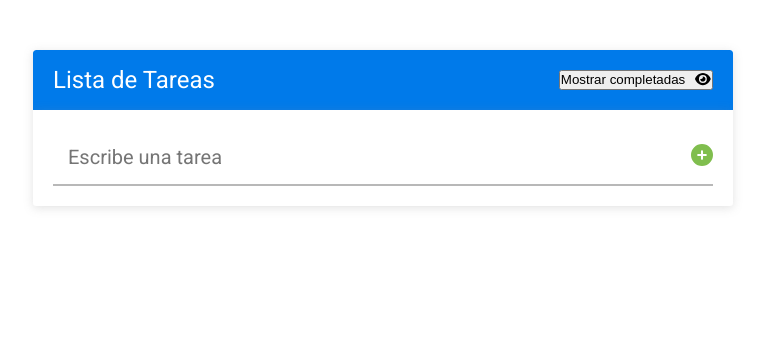
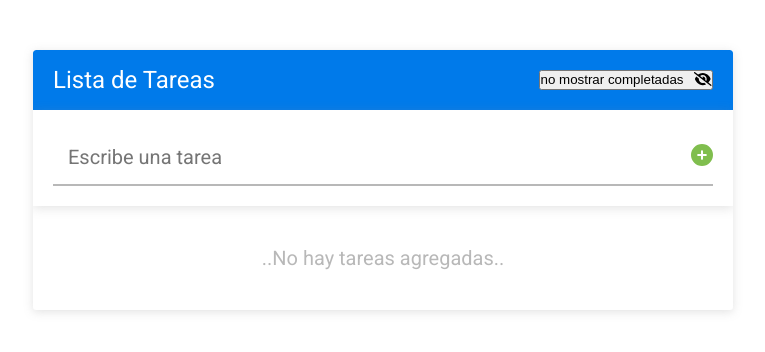
Before and after one commit to Mariangel86/app_lista_de_tareas, a React (Create React App) app: page / in a window 1280 px wide. Shown: the top 352 px of the page, without its empty margins (257-1022 px from the left). Built offline with nearby package versions, Linux system fonts and the light colour scheme.

Commit message:
cambios en el repo de app_lista_de_tareas

```diff
--- a/src/App.js
+++ b/src/App.js
@@ -1,26 +1,24 @@
-import React, {useState} from 'react';
+import React, {useState, useEffect} from 'react';
 import './App.css';
 import Header from './componentes/Header';
 import FormularioTareas from './componentes/FormularioTareas';
 import ListaTareas from './componentes/ListaTareas';
 
 const App = () => {
-  const [tareas, cambiarTareas]= useState (
-    [
-      {
-        id: 1,
-        texto: "hacer ejercicio",
-        completadas: false
-        },
-        {
-        id: 2,
-        texto: "estudiar",
-        completadas: false
-      }
-    ]
-  );
-  const [mostrarCompletadas,cambiarMostrarCompletadas] = useState (false);
+  const tareasGuardadas = localStorage.getItem('tareas') ? JSON.parse(localStorage.getItem('tareas')) : [];
+  const [tareas, cambiarTareas]= useState (tareasGuardadas);
 
+    useEffect (() => {localStorage.setItem ('tareas', JSON.stringify (tareas));},[tareas]);
+
+  let configMostrarCompletadas= '';
+   if (localStorage.getItem ('mostrarCompletadas') === null) {
+    configMostrarCompletadas= true;
+   } else {
+     configMostrarCompletadas= localStorage.getItem ('mostrarCompletadas')=== 'true';}
+
+
+  const [mostrarCompletadas,cambiarMostrarCompletadas] = useState (configMostrarCompletadas);
+  useEffect (() => {localStorage.setItem ('mostrarCompletadas', mostrarCompletadas.toString());},[mostrarCompletadas]);
 
      return (
     <div className= "contenedor">
--- a/src/componentes/ListaTareas.js
+++ b/src/componentes/ListaTareas.js
@@ -1,11 +1,11 @@
 import React from "react";
 import Tarea from "./Tarea";
 
-const ListaTareas = ({tareas,cambiarTareas, mostrarCompletadas}) => {
-    const toggleCompletadas= (id) =>{
+const ListaTareas = ({tareas, cambiarTareas, mostrarCompletadas}) => {
+    const toggleCompletadas= (id) => {
         cambiarTareas(tareas.map((tarea) => {
-            if (tarea.id === id) {
-        return {...tarea,completadas: ! tarea.completadas}
+            if(tarea.id === id){
+        return {...tarea, completadas: ! tarea.completadas}
     }
     return tareas;
     }));
@@ -23,11 +23,11 @@
         if(tarea.id !== id) {
         return tarea;
         }
-        return;
-    }));
+        return ;
+     }));
 }
     return (
-            <ul className="Lista-tareas">
+            <ul className="lista-tareas">
             {
             tareas.length > 0 ? tareas.map=((tarea)=> {
                 if (mostrarCompletadas) {
```
